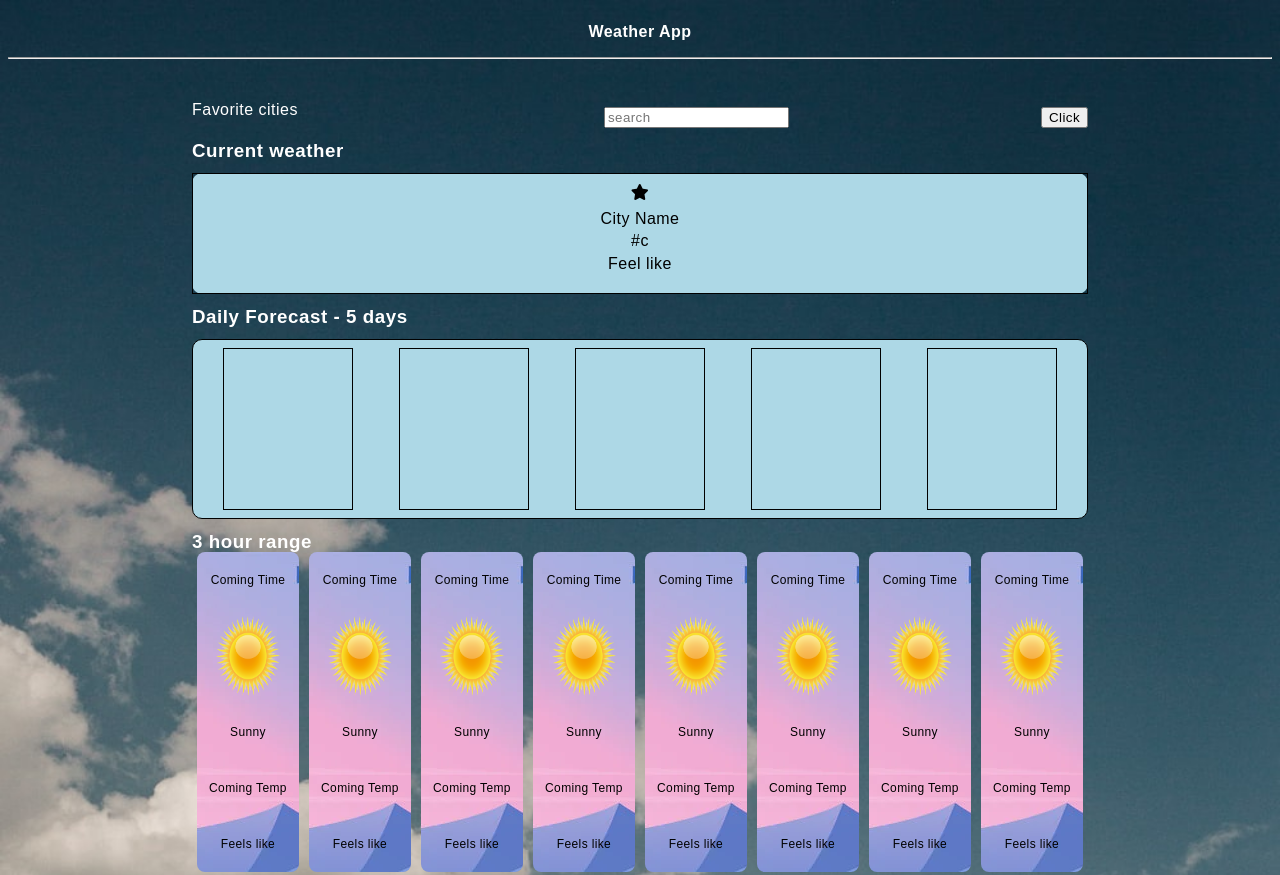
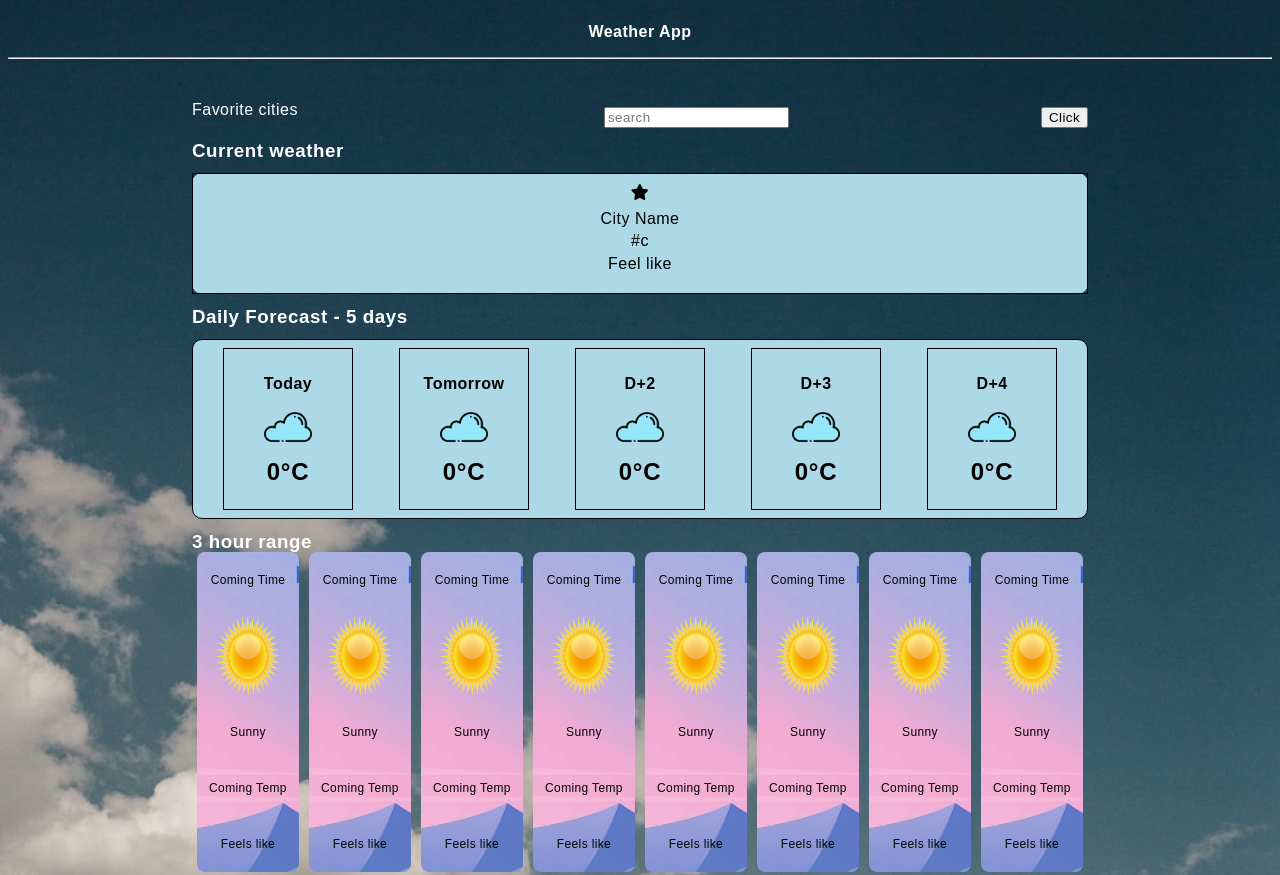
Before and after one commit to yll9108/midTerm-weatherApp, a website: page index.html in a window 1280 px wide. Shown: the top 875 px of the page. Drawn offline with Linux system fonts and the light colour scheme; some packages are replaced by stand-ins of ours; no server answers.

Commit message:
let everyone update

```diff
--- a/5days.js
+++ b/5days.js
@@ -124,11 +124,11 @@ async function fiveDaysForecast(city) {
             Math.round(data.list[i].main.temp) + "°C";
 
         if (data.list[i].weather[0].main == "Clouds") {
-            weatherImage.src = "images/cloud.png";
+            weatherImage.src = "weather_images/cloud.png";
         } else if (data.list[i].weather[0].main == "Clear") {
-            weatherImage.src = "images/sun.png";
+            weatherImage.src = "weather_images/clear.png";
         } else if (data.list[i].weather[0].main == "Rain") {
-            weatherImage.src = "images/raining.png";
+            weatherImage.src = "weather_images/raining.png";
         }
     }
 }
--- a/index.html
+++ b/index.html
@@ -19,7 +19,6 @@
             rel="stylesheet"
             href="https://cdnjs.cloudflare.com/ajax/libs/font-awesome/6.3.0/css/all.min.css"
         />
-        <script src="5days.js"></script>
         <script src="3hr.js"></script>
     </head>
     <body>
@@ -46,11 +45,51 @@
                 <section class="forecast">
                     <h3 id="title">Daily Forecast - 5 days</h3>
                     <div class="dayForecast">
-                        <div id="day1"></div>
-                        <div id="day2"></div>
-                        <div id="day3"></div>
-                        <div id="day4"></div>
-                        <div id="day5"></div>
+                        <div id="day1">
+                            <h1 id="today">Today</h1>
+                            <img
+                                class="weatherIcon"
+                                src="weather_images/cloud.png"
+                                alt="weather"
+                            />
+                            <h2 id="todayTemperature">0°C</h2>
+                        </div>
+                        <div id="day2">
+                            <h1 id="tomorrow">Tomorrow</h1>
+                            <img
+                                class="weatherIcon"
+                                src="weather_images/cloud.png"
+                                alt="weather"
+                            />
+                            <h2 id="tomorrowTemperature">0°C</h2>
+                        </div>
+                        <div id="day3">
+                            <h1 id="D+2">D+2</h1>
+                            <img
+                                class="weatherIcon"
+                                src="weather_images/cloud.png"
+                                alt="weather"
+                            />
+                            <h2 id="dayThreeTemperature">0°C</h2>
+                        </div>
+                        <div id="day4">
+                            <h1 id="D+3">D+3</h1>
+                            <img
+                                class="weatherIcon"
+                                src="weather_images/cloud.png"
+                                alt="weather"
+                            />
+                            <h2 id="dayFourTemperature">0°C</h2>
+                        </div>
+                        <div id="day5">
+                            <h1 id="D+4">D+4</h1>
+                            <img
+                                class="weatherIcon"
+                                src="weather_images/cloud.png"
+                                alt="weather"
+                            />
+                            <h2 id="dayFiveTemperature">0°C</h2>
+                        </div>
                     </div>
                 </section>
                 <section class="threeHrRange">
@@ -146,6 +185,7 @@
                         </div>
                     </div>
                     <script src="currentweather.js"></script>
+                    <script src="5days.js"></script>
                     <script
                         async
                         src="https://maps.googleapis.com/maps/api/js?key=AIzaSyCN0saOh9GRgtLNfhAWCR-HUYB43-Jx_As&libraries=places&callback=initMap"
```
Also changed, not shown: weather_images/bigstorm.png (added), weather_images/clear.png (added), weather_images/cloud.png (added), weather_images/raining.png (added), weather_images/snowing.png (added), 1 other file.
